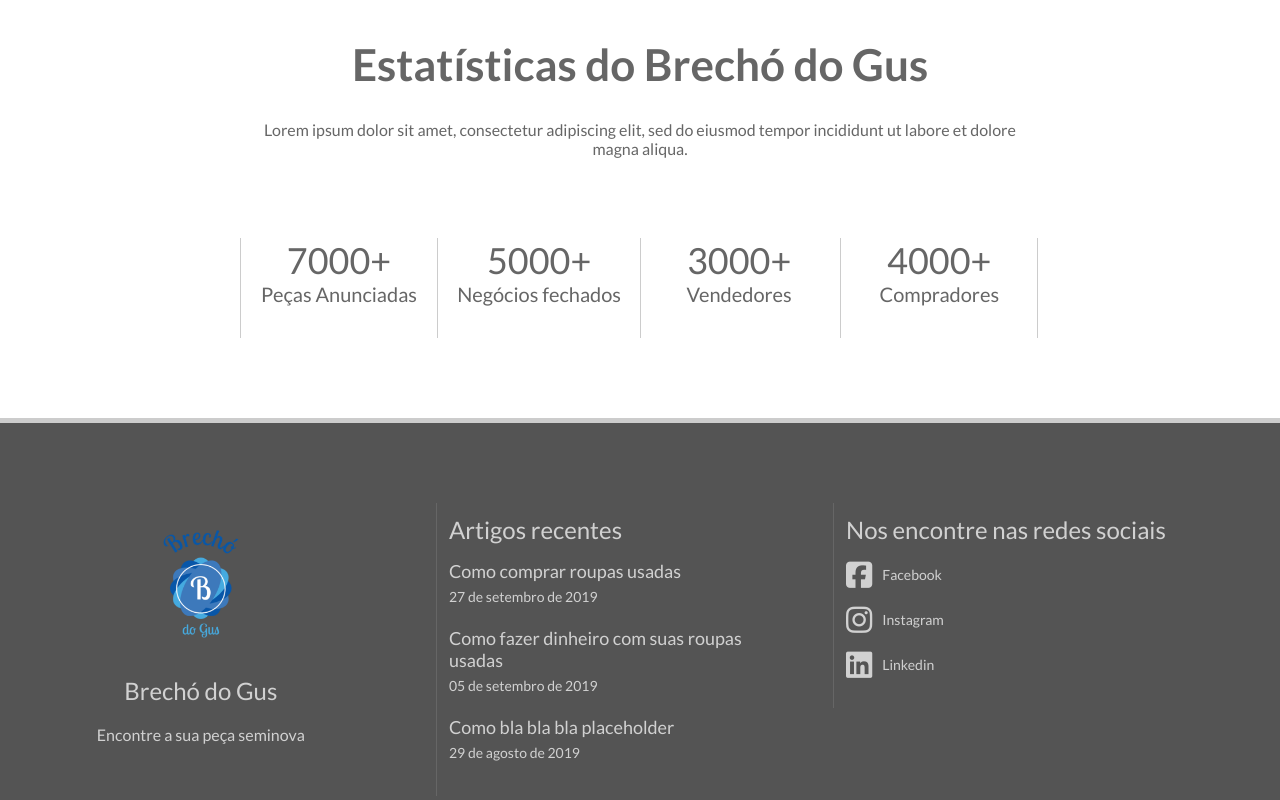
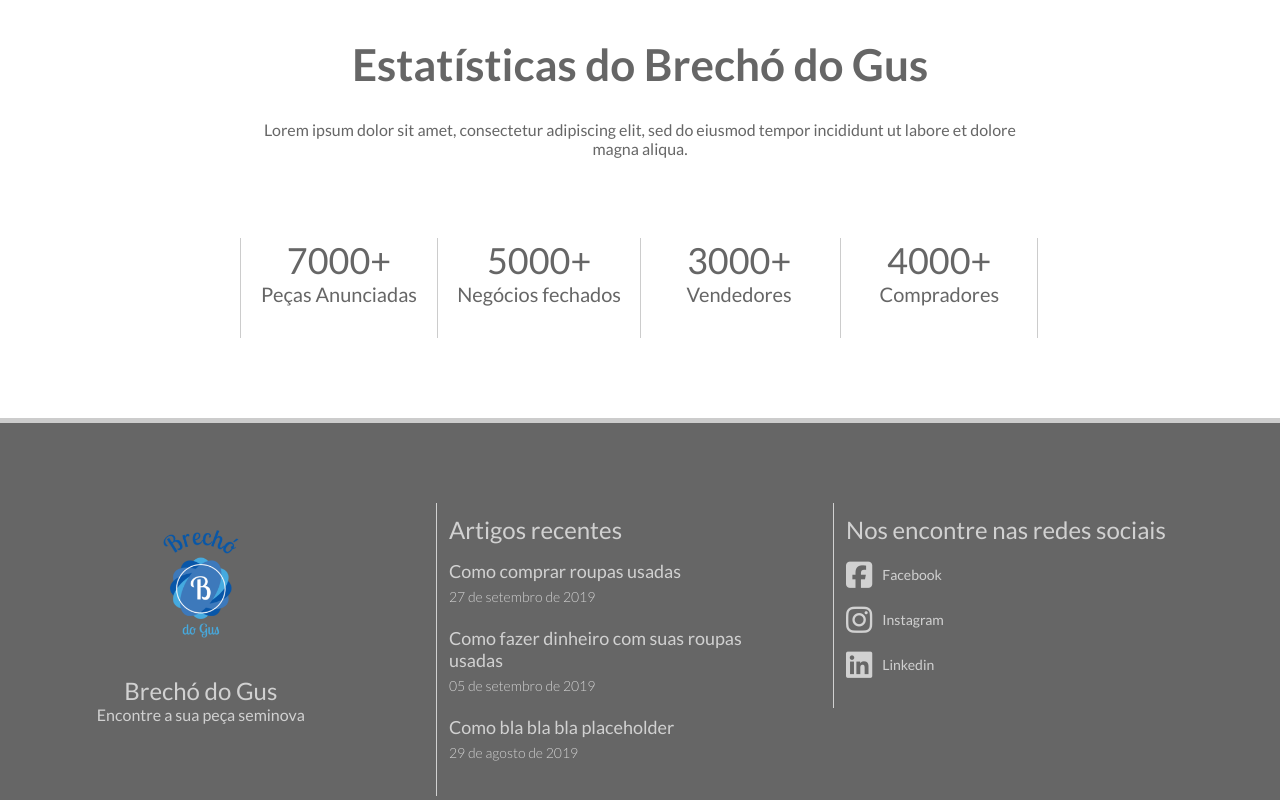
Before and after one commit to guoliv3ira/Projeto_brecho, a plain HTML site: page index.html in a window 1280 px wide. Shown: the part 2374-3174 px from the top of the page. Drawn offline with Linux system fonts and the light colour scheme.

Commit message:
Update style.css

```diff
--- a/css/style.css
+++ b/css/style.css
@@ -372,7 +372,7 @@ display: block;
 /* footer */
 
 footer {
-	background-color: #545454;
+	background-color: #666;
 	padding: 5em 0;
 	padding-bottom: 40px;
 	border-top: 5px solid #CCC;
@@ -402,7 +402,7 @@ footer li {
 	width: 31%;
 	padding: 1%;
 	float: left;
-	border-left: 1px solid #666;
+	border-left: 1px solid #D1D1D1;
 }
 
 .footer-box:nth-child(1){
@@ -428,7 +428,7 @@ footer .wrapper:after {
 }
 
 .company-footer h2, .company-footer p {
-	margin-bottom: 20px;
+	margin-bottom: 0;
 }
 
 .footer-list li {
@@ -456,6 +456,10 @@ footer .wrapper:after {
 	font-size: 18px;
 
 }
+
+.article-date {
+	font-weight: 300;
+}
 .footer-list.footer-article-list span {
 	display: block;
 	float: none;
```
